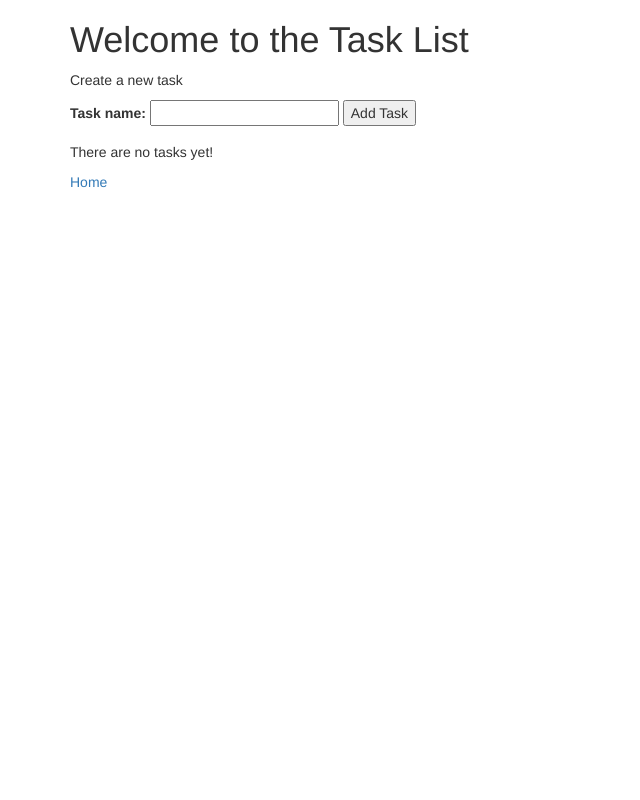
After one commit to tjheffner/march17_todo_db, a PHP site: template todo/views/tasks.html.twig in a window 1280 px wide. The commit adds this page. Shown: the whole page, without its empty margins (0-640 px from the left). Run offline with PHP 8.4, Linux system fonts and the light colour scheme; the template is opened without the code that fills it, so the values that code supplies are empty; some libraries are stand-ins or nearby versions.

Commit message:
Adjust routes and destinations.

```diff
--- a/todo/views/categories.html.twig
+++ b/todo/views/categories.html.twig
@@ -5,7 +5,7 @@
     </head>
     <body>
         <div class="container">
-        <h1>Welcome to To Do List</h1>
+        <h1>Welcome to the Categories List</h1>
 
         <p>Create a new category</p>
 
@@ -32,7 +32,8 @@
             <p>There are no categories yet!</p>
         {% endif %}
 
+            <p><a href='/'>Home</a></p>
+
         </div>
-
     </body>
 </html>
--- a/todo/views/category.html.twig
+++ b/todo/views/category.html.twig
@@ -10,7 +10,7 @@
 
         {% if tasks is not empty %}
             <ol>
-            {% for tasks in category %}
+            {% for task in tasks %}
                 <p>{{ task.getDescription }}</p>
             {% endfor %}
             </ol>
--- /dev/null
+++ b/todo/views/tasks.html.twig
@@ -0,0 +1,39 @@
+<html>
+    <head>
+        <title>To Do List</title>
+        <link rel='stylesheet' href='https://maxcdn.bootstrapcdn.com/bootstrap/3.3.1/css/bootstrap.min.css'>
+    </head>
+    <body>
+        <div class="container">
+        <h1>Welcome to the Task List</h1>
+
+        <p>Create a new task</p>
+
+        <form action="/tasks" method="post">
+            <label for="description">Task name:</label>
+            <input id="description" name="description" type="text">
+
+            <button type="submit">Add Task</button>
+        </form>
+
+        {% if tasks is not empty %}
+            <p>Here are all your tasks</p>
+            <ul>
+                {% for task in tasks %}
+                    <li><a href="/tasks/{{ task.getId }}">{{ task.getDescription }}</a></li>
+                {% endfor %}
+            </ul>
+
+            <form action='/delete_tasks' method='post'>
+                <button type='submit'>Clear</button>
+            </form>
+
+        {% else %}
+            <p>There are no tasks yet!</p>
+        {% endif %}
+
+            <p><a href='/'>Home</a></p>
+
+        </div>
+    </body>
+</html>
```
Also changed, not shown: todo/app/app.php (+32 -41 lines), todo/views/index.html.twig (added, +15 -0 lines).
